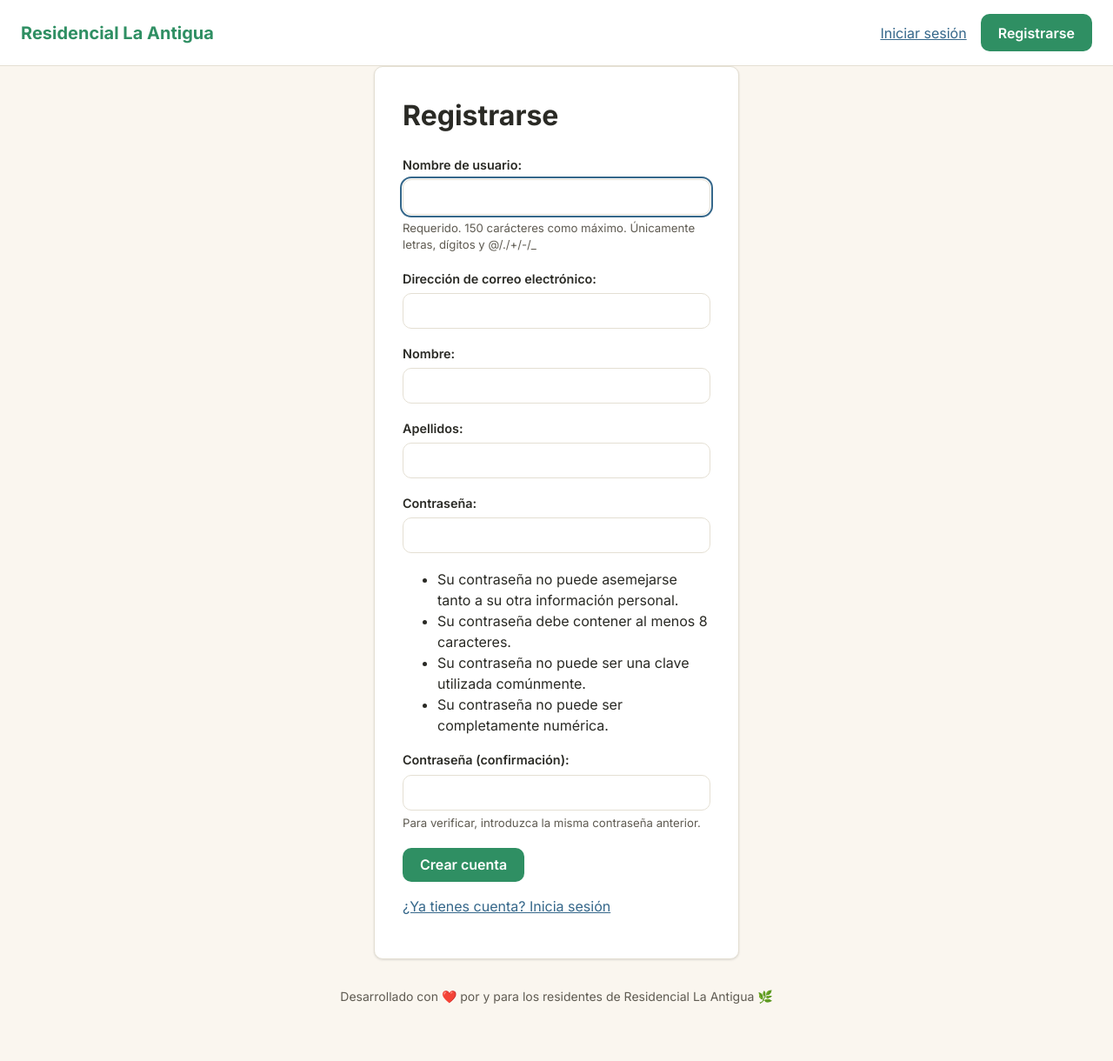
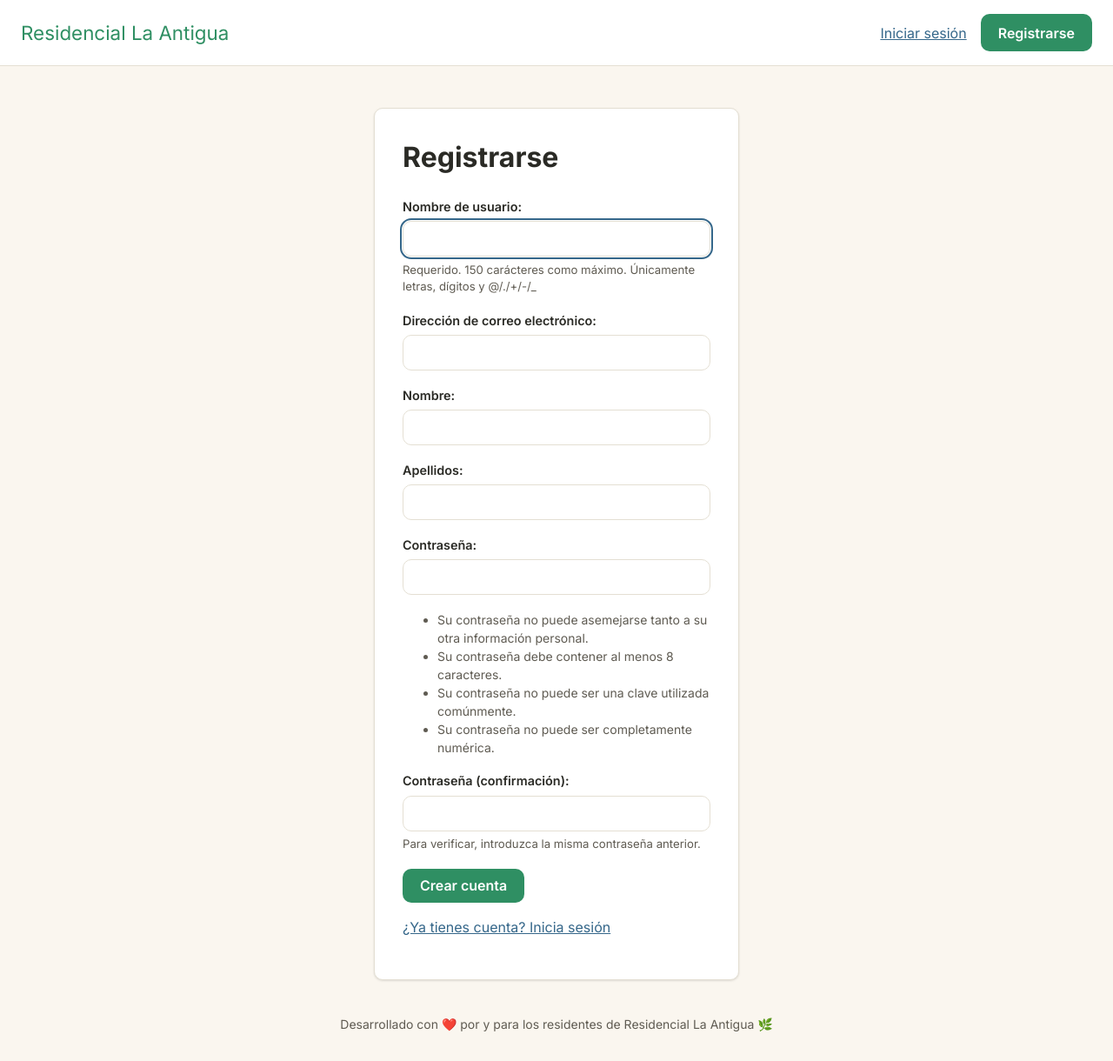
Before and after one commit to Residencial-La-Antigua/website, a Django app: page /accounts/signup/ in a window 1280 px wide. Shown: the whole page at 87% size. Before the commit the page ends 1154 px from the top, so only its background shows below. Run offline with Django 5.2, Linux system fonts and the light colour scheme.

Commit message:
Bugfix: review/touch up styles

```diff
--- a/accounts/templates/accounts/signup.html
+++ b/accounts/templates/accounts/signup.html
@@ -1,15 +1,11 @@
-{% extends "base.html" %}
-
-{% block title %}Registrarse{% endblock %}
-
+{% extends "base.html" %} {% block title %}Registrarse{% endblock %}
 {% block content %}
-<div class="card">
-    <h1>Registrarse</h1>
-    <form method="post">
-        {% csrf_token %}
-        {{ form.as_p }}
-        <button type="submit" class="btn">Crear cuenta</button>
-    </form>
-    <p><a href="{% url 'login' %}">¿Ya tienes cuenta? Inicia sesión</a></p>
+<div class="card signup">
+  <h1>Registrarse</h1>
+  <form method="post">
+    {% csrf_token %} {{ form.as_p }}
+    <button type="submit" class="btn">Crear cuenta</button>
+  </form>
+  <p><a href="{% url 'login' %}">¿Ya tienes cuenta? Inicia sesión</a></p>
 </div>
 {% endblock %}
--- a/static/css/main.css
+++ b/static/css/main.css
@@ -10,7 +10,7 @@
   --color-success-bg: #e6f4ea;
   --color-success-text: #1e5631;
   --color-error-bg: #fbeaea;
-  --color-error-text: #8a2e2e;
+  --color-error-text: #ff1818;
 
   --radius: 10px;
   --shadow: 0 1px 3px rgba(42, 42, 37, 0.08), 0 1px 2px rgba(42, 42, 37, 0.06);
@@ -56,8 +56,7 @@ a:hover {
 }
 
 .brand {
-  font-size: 1.25rem;
-  font-weight: 700;
+  font-size: 1.4rem;
   color: var(--color-primary);
   text-decoration: none;
 }
@@ -82,7 +81,7 @@ a:hover {
 .container {
   position: relative;
   max-width: 100vw;
-  margin: 0 auto;
+  margin: 6vh auto 1vh;
 }
 
 /* Decorative masonry background (home page) */
@@ -112,7 +111,7 @@ body:has(.hero-masonry) footer {
   column-gap: 8px;
   z-index: 0;
   pointer-events: none;
-  top: 5.4rem;
+  top: 2.2rem;
   width: 108vw;
   left: -4vw;
   height: 108vh;
@@ -159,8 +158,17 @@ body:has(.hero-masonry) footer {
   margin: 0 auto;
 }
 
+.card.signup ul li {
+  font-size: 0.875rem;
+  color: var(--color-text-muted);
+}
+
 .card h1 {
   margin-top: 0;
+}
+
+.card h1.signed-in {
+  font-size: 1.6rem;
 }
 
 footer {
--- a/templates/base.html
+++ b/templates/base.html
@@ -18,7 +18,7 @@
       <a href="{% url 'home' %}" class="brand">Residencial La Antigua</a>
       <nav class="site-nav">
         {% if user.is_authenticated %}
-        <span class="greeting">Hola, {{ user.username }}</span>
+        <span class="greeting">Hola, {{ user.first_name }}</span>
         <a href="{% url 'profile' %}">Mi cuenta</a>
         <form method="post" action="{% url 'logout' %}" style="display: inline">
           {% csrf_token %}
--- a/templates/home.html
+++ b/templates/home.html
@@ -21,7 +21,7 @@
 
 <div class="card">
   {% if user.is_authenticated %}
-  <h1>Bienvenido, {{ user.username }}</h1>
+  <h1 class="signed-in">Bienvenido, {{ user.first_name }}</h1>
   <p>
     Este es el punto de partida de la plataforma comunitaria de Residencial La
     Antigua.
```
Also changed, not shown: accounts/templates/accounts/login.html (+7 -11 lines), accounts/templates/accounts/profile.html (+6 -10 lines).
